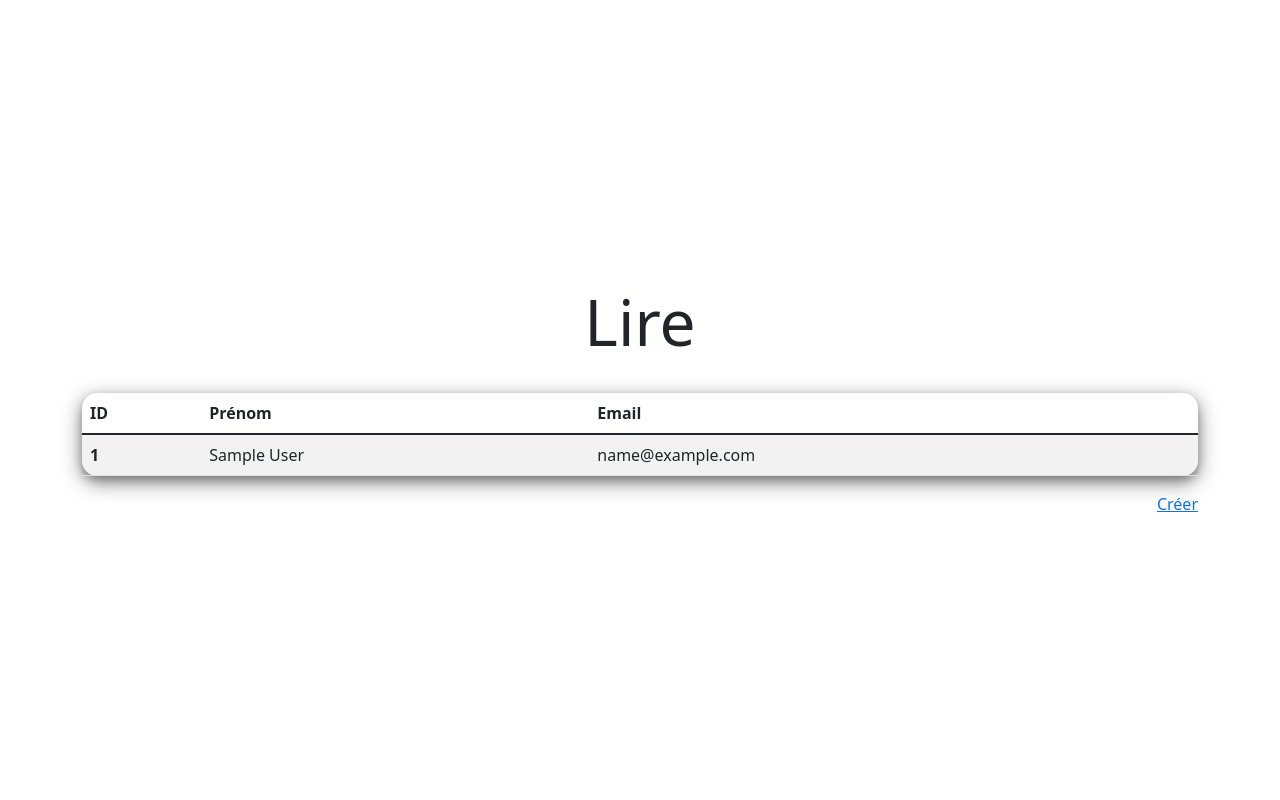
After one commit to milaneuh/crud-php-bootstrap, a PHP site: page /read.php in a window 1280 px wide. The commit adds this page. Run offline with PHP 8.4, Linux system fonts and the light colour scheme; tables that the repository leaves empty or names only in its code hold one stand-in row (values such as "Sample post").

Commit message:
Added the READ functionnality

```diff
--- a/index.php
+++ b/index.php
@@ -8,6 +8,7 @@
     <!--Bootstrap implémentation-->
     <link href="https://cdn.jsdelivr.net/npm/bootstrap@5.1.3/dist/css/bootstrap.min.css" rel="stylesheet" integrity="sha384-1BmE4kWBq78iYhFldvKuhfTAU6auU8tT94WrHftjDbrCEXSU1oBoqyl2QvZ6jIW3" crossorigin="anonymous">
 
+    <!--Feuille de style en cascade-->
     <link rel="stylesheet" href="style/index.css"/>
     <title>Créer</title>
 </head>
@@ -52,6 +53,7 @@
             type="submit"
             id="envoyer"
             class="btn btn-primary">Créer</button>
+        <a href="read.php" class="link-primary">Lire</a>
     </form>
     </div>
 </body>
--- a/php/create.php
+++ b/php/create.php
@@ -26,7 +26,7 @@
                 //Éxecution de la requête
                 $sql->execute(array($name,$email));
 
-                echo "sucess";
+                header("Location: ../read.php?success=La création de l'étudiant est un succés");
             }catch(PDOException $exception){
                 header("Location: ../index.php?error=Une érreur inconnue s'est produite&$user_data");
             }
--- /dev/null
+++ b/php/read.php
@@ -0,0 +1,7 @@
+<?php
+    include "config.php";
+
+    //Préparation de la requête
+    $sql = $pdo->prepare("SELECT * FROM users ORDER BY id DESC");
+    $sql ->execute();
+?>
--- /dev/null
+++ b/read.php
@@ -0,0 +1,56 @@
+<?php include "php/read.php";?>
+<!DOCTYPE html>
+<html lang=fr">
+<head>
+    <meta charset="UTF-8">
+    <meta http-equiv="X-UA-Compatible" content="IE=edge">
+    <meta name="viewport" content="width=device-width, initial-scale=1.0">
+
+    <!--Bootstrap implémentation-->
+    <link href="https://cdn.jsdelivr.net/npm/bootstrap@5.1.3/dist/css/bootstrap.min.css" rel="stylesheet" integrity="sha384-1BmE4kWBq78iYhFldvKuhfTAU6auU8tT94WrHftjDbrCEXSU1oBoqyl2QvZ6jIW3" crossorigin="anonymous">
+
+    <!--Feuille de style en cascade-->
+    <link rel="stylesheet" href="style/index.css"/>
+    <title>Créer</title>
+</head>
+<body>
+    <div class="container">
+        <div class="box">
+            <h4 class="display-3 text-center">Lire</h4><br>
+
+            <!--SUCCESS ALERT-->
+            <?php if(isset($_GET['success'])){?>
+            <div class="alert alert-success" role="alert">
+                <?php echo $_GET['success']; ?>
+            </div>
+            <?php } ?>
+        </div>
+        <table class="table table-striped">
+            <thead>
+                <tr>
+                <th scope="col">ID</th>
+                <th scope="col">Prénom</th>
+                <th scope="col">Email</th>
+                </tr>
+            </thead>
+            <tbody>
+                <?php
+                    $count = 0;
+                    while($data = $sql->fetch()){
+                    $count++;
+                ?>
+                <tr>
+                <th scope="row"><?=$count?></th>
+                <td><?php echo $data['name'] ?></td>
+                <td><?php echo $data['email']?></td>
+                </tr>
+                <tr>
+                <?php } ?>
+            </tbody>
+            </table>
+            <div class="link-right">
+                <a href="index.php" class="link-primary">Créer</a>
+            </div>
+    </div>
+</body>
+</html>
--- a/style/index.css
+++ b/style/index.css
@@ -18,6 +18,21 @@
     margin: 10px;
 }
 
+.box{
+    width: 750px;
+}
+
+.container table{
+    padding: 20px;
+    border-radius: 15px;
+    box-shadow: 0 4px 8px rgba(0, 0, 0, 0.2), 0 6px 20px 0 rgba(0, 0, 0, 0.5);
+}
+.link-right{
+    width: 100%;
+    display: flex;
+    justify-content: flex-end;
+}
+/* Responsivity */
 @media screen and (max-width: 800px) {
     .container form{
         width: 100%;
```
